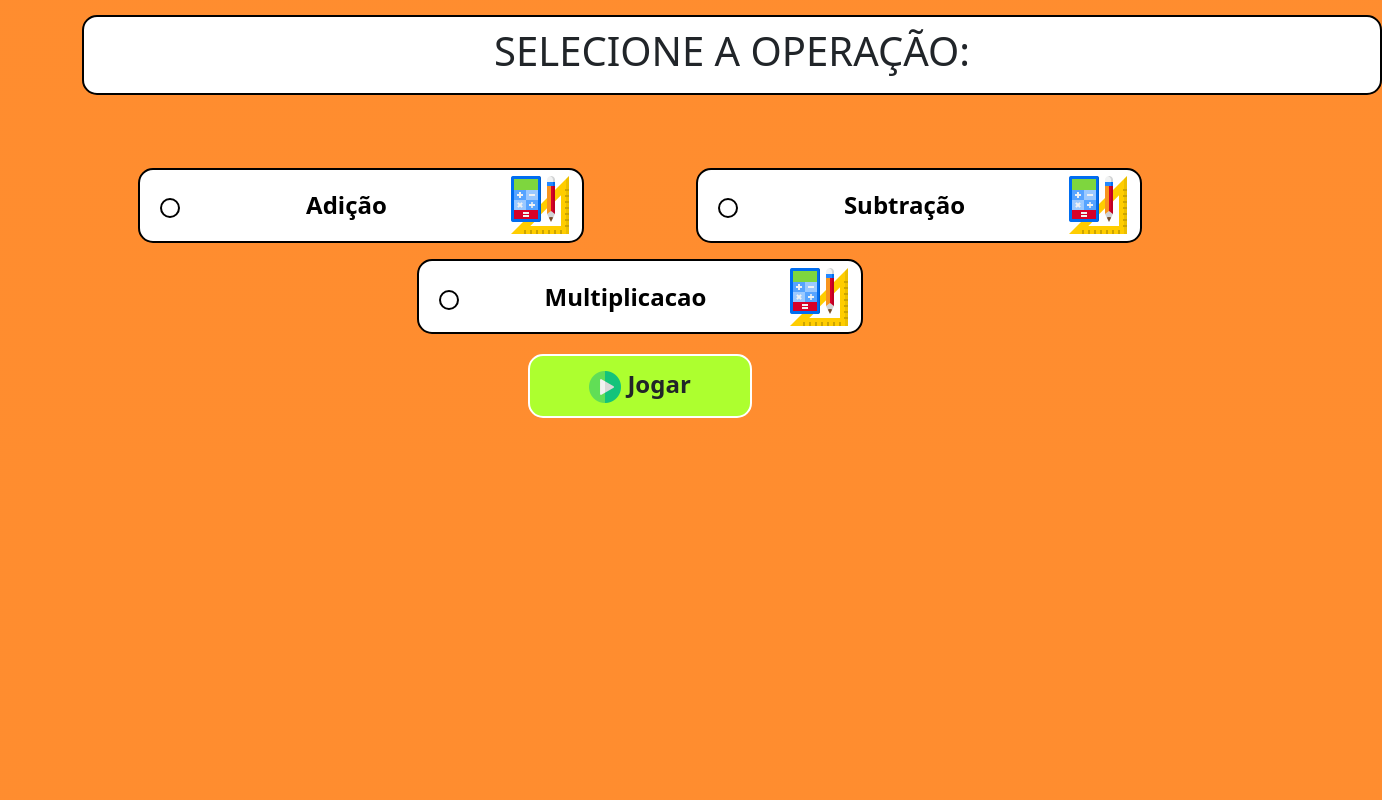
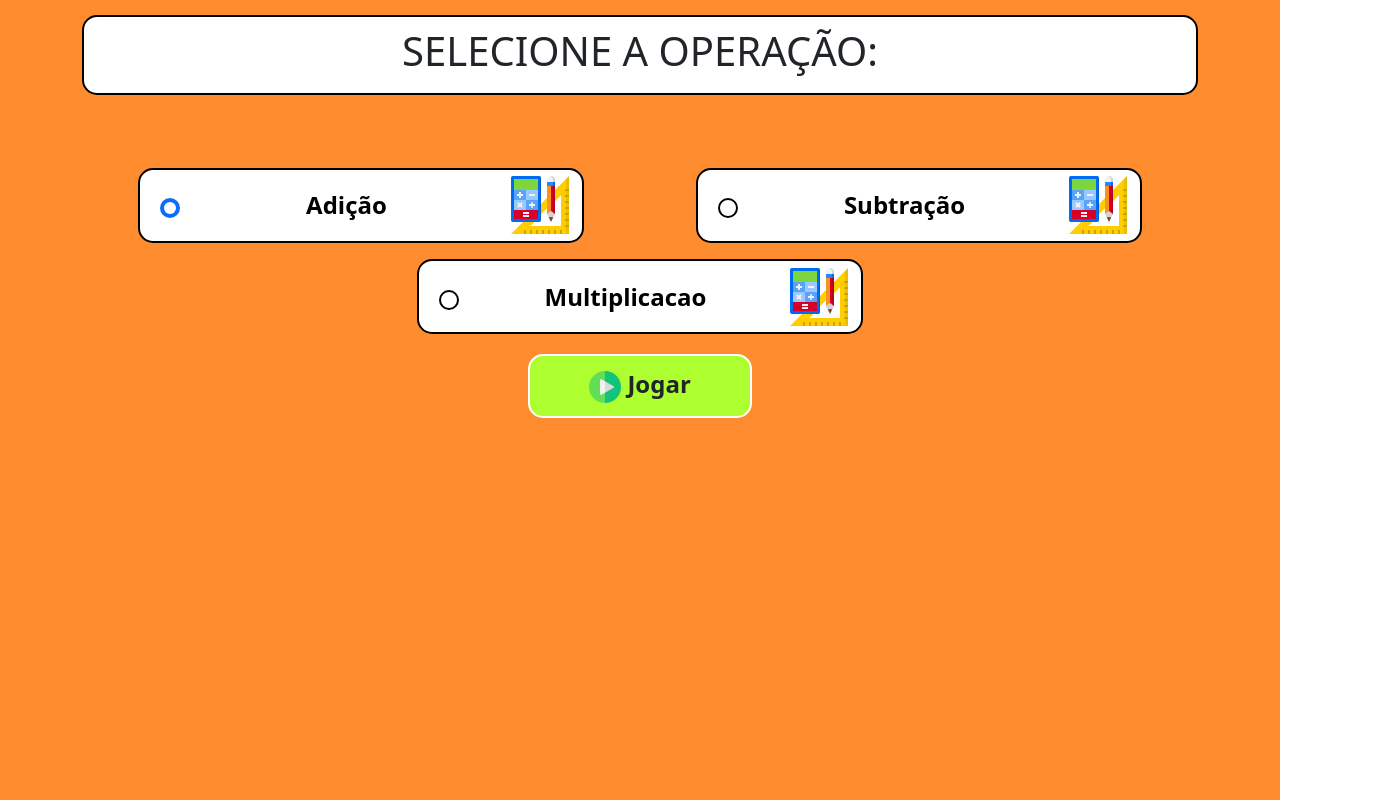
Before and after one commit to ferreirajoao-cps/TCC-2H3, a plain HTML site: page assets/html/materias.html in a window 1280 px wide. Shown: the whole page, 1382 px wide, since content can reach past the window. Drawn offline with Linux system fonts and the light colour scheme.

Commit message:
Correcao dos bugs

```diff
--- a/assets/html/materias.html
+++ b/assets/html/materias.html
@@ -11,11 +11,11 @@
     <body>
         <div class="container">
             <!-- mudança no label  -->
-            <div class="form-label-container" style="width: 1300px;"><h1>SELECIONE A OPERAÇÃO:</h1></div>
+            <div class="form-label-container"><h1>SELECIONE A OPERAÇÃO:</h1></div>
             <!-- <div class="form-label-container" style="width: 700px;"><h1>SELECIONE A OPERAÇÃO:</h1></div>              -->
             <div class="contp">
                 <div class="form-check-m" onclick="selecionarMateria('A')">
-                    <input class="form-check-input" type="radio" name="materia" id="materiaA" value="A">
+                    <input class="form-check-input" type="radio" name="materia" id="materiaA" value="A" checked>
                     <label class="form-check-label" for="materiaA">Adição</label>
                     <img class="iconem" src="../images/materias/matematica.png" alt="">
                 </div>
```
Also changed, not shown: index.html (+1 -1 lines), assets/images/geral/logo.jpg (deleted), assets/images/geral/logoBG.png.
